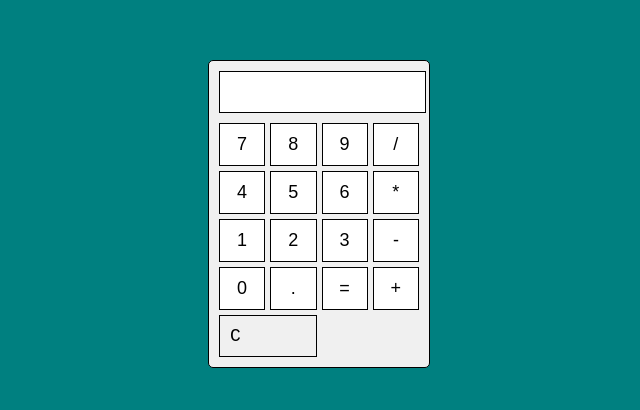
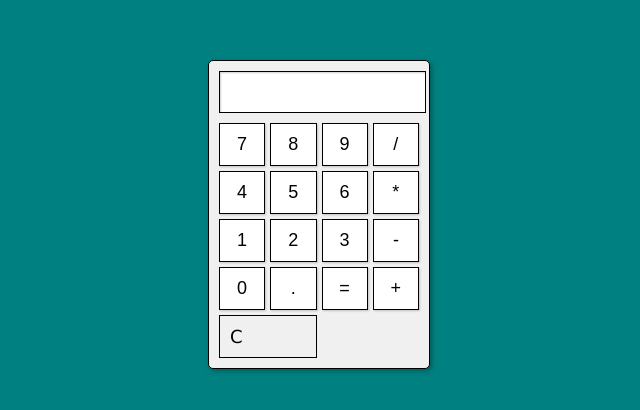
Before and after one commit to ghuraba/utilsol1, a plain HTML site: page index.html in a window 1280 px wide. Shown: the part 186-596 px from the top of the page, 321-961 px from the left. Drawn offline with Linux system fonts and the light colour scheme.

Commit message:
Update style.css

```diff
--- a/style.css
+++ b/style.css
@@ -5,7 +5,7 @@ body {
     height: 100vh;
     background-color: #008080;
     margin: 0;
-    font-family: 'Courier New', Courier, monospace;
+    font-family: 'MS Sans Serif', 'Geneva', sans-serif; /* Windows XP Font */
 }
 
 .calculator {
@@ -14,6 +14,7 @@ body {
     border: 1px solid #000;
     border-radius: 5px;
     padding: 10px;
+    box-shadow: 2px 2px 5px rgba(0, 0, 0, 0.3); /* XP-like shadow */
 }
 
 .display {
@@ -26,6 +27,7 @@ body {
     justify-content: flex-end;
     align-items: center;
     padding-right: 5px;
+    box-shadow: inset 1px 1px 2px rgba(0, 0, 0, 0.2); /* XP-like inset shadow */
 }
 
 .display input {
@@ -34,6 +36,7 @@ body {
     width: 100%;
     text-align: right;
     font-size: 20px;
+    color: #000; /* XP-like text color */
 }
 
 .buttons {
@@ -48,10 +51,17 @@ button, .clear {
     padding: 10px;
     font-size: 18px;
     cursor: pointer;
+    box-shadow: 1px 1px 2px rgba(0, 0, 0, 0.2); /* XP-like button shadow */
 }
 
 .clear {
     grid-column: span 2;
     background-color: #f0f0f0;
     color: #000;
+    box-shadow: none; /* No shadow for clear button */
 }
+
+/* XP-like button hover effect */
+button:hover, .clear:hover {
+    background-color: #e0e0e0;
+}
```
